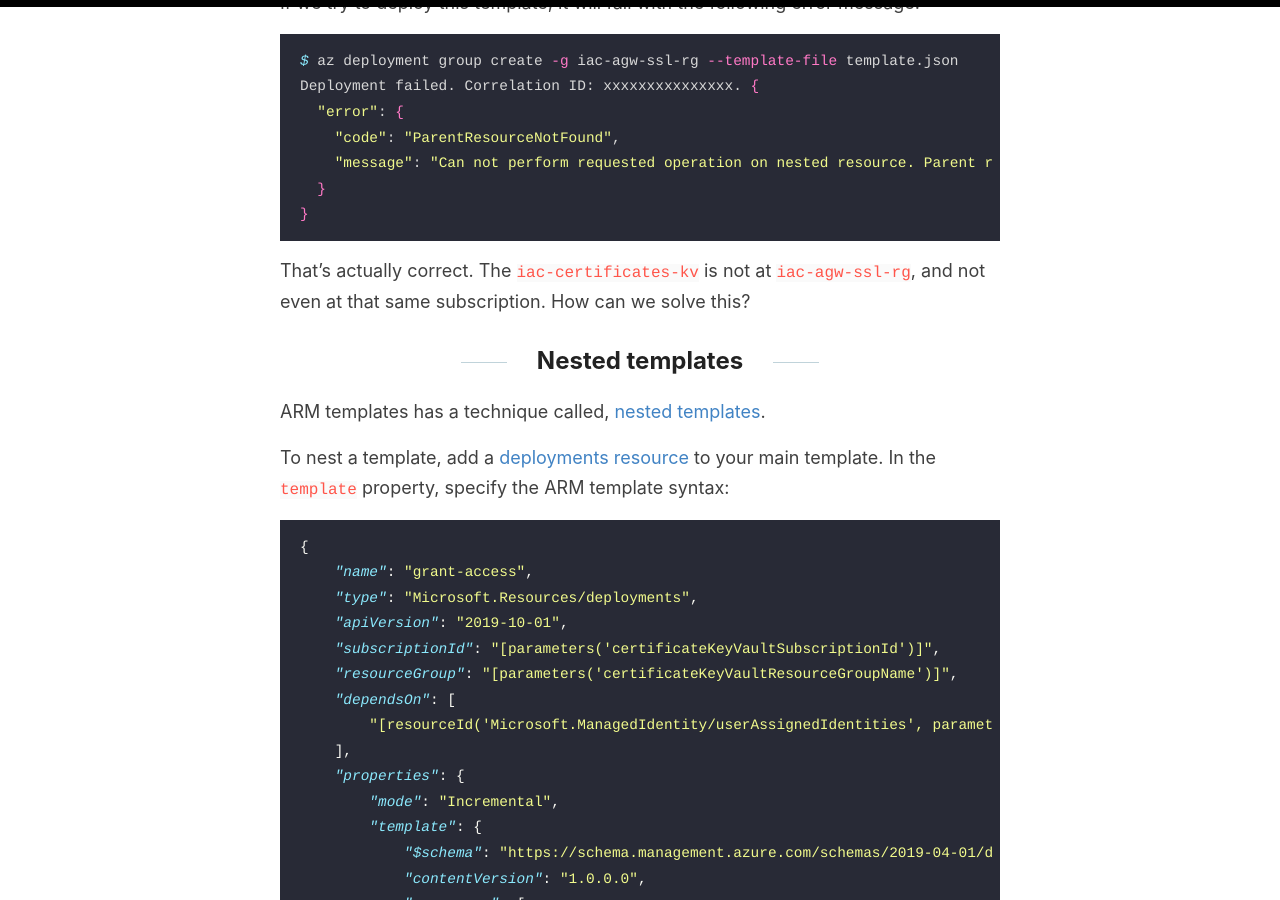
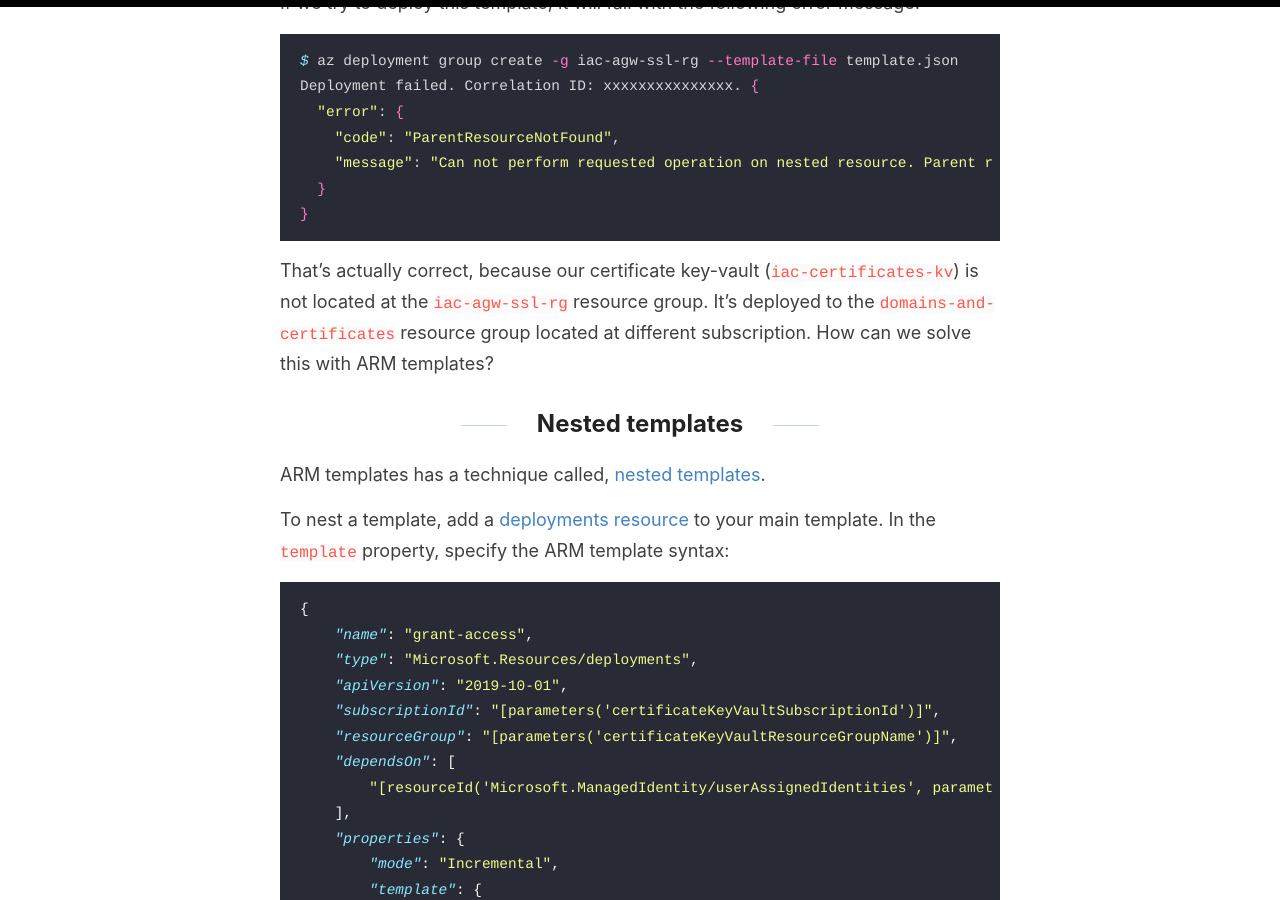
Before and after one commit to evgenyb/evgenyb.github.io, a Jekyll site: the page built from _posts/2020-05-11-nested-template-managed-identity-key-vault.md, in a window 1280 px wide and 900 px high, scrolled down 4590 px. Built offline with Jekyll 4.4.1, drawn with Linux system fonts in a browser that asks for light colours.

Commit message:
QA content

````diff
--- a/_posts/2020-05-11-nested-template-managed-identity-key-vault.md
+++ b/_posts/2020-05-11-nested-template-managed-identity-key-vault.md
@@ -140,7 +140,7 @@
 }
 ```
 
-That's actually correct. The `iac-certificates-kv` is not at `iac-agw-ssl-rg`, and not even at that same subscription. How can we solve this?
+That's actually correct, because our certificate key-vault (`iac-certificates-kv`) is not located at the `iac-agw-ssl-rg` resource group. It's deployed to the `domains-and-certificates` resource group located at different subscription. How can we solve this with ARM templates?
 
 ## Nested templates
 
@@ -283,7 +283,6 @@
 * [Azure Resource Manager QuickStart Templates collection](https://github.com/Azure/azure-quickstart-templates)
 * [Microsoft.KeyVault vaults/accessPolicies template reference documentation](https://docs.microsoft.com/en-us/azure/templates/microsoft.keyvault/2019-09-01/vaults/accesspolicies)
 
-
 If you have any issues/comments/suggestions related to this post, you can reach out to me at evgeny.borzenin@gmail.com.
 
 With that - thanks for reading!
````
